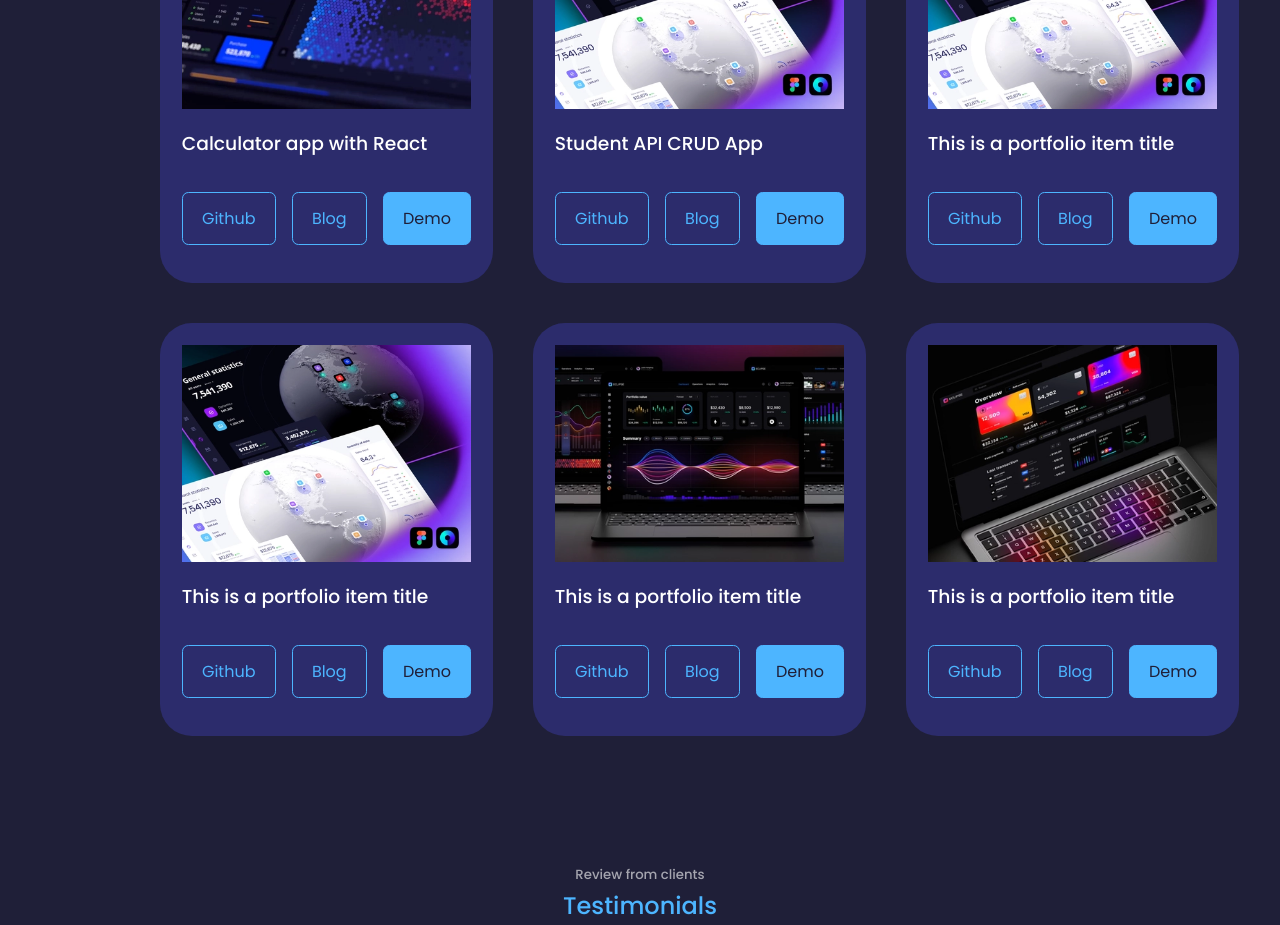
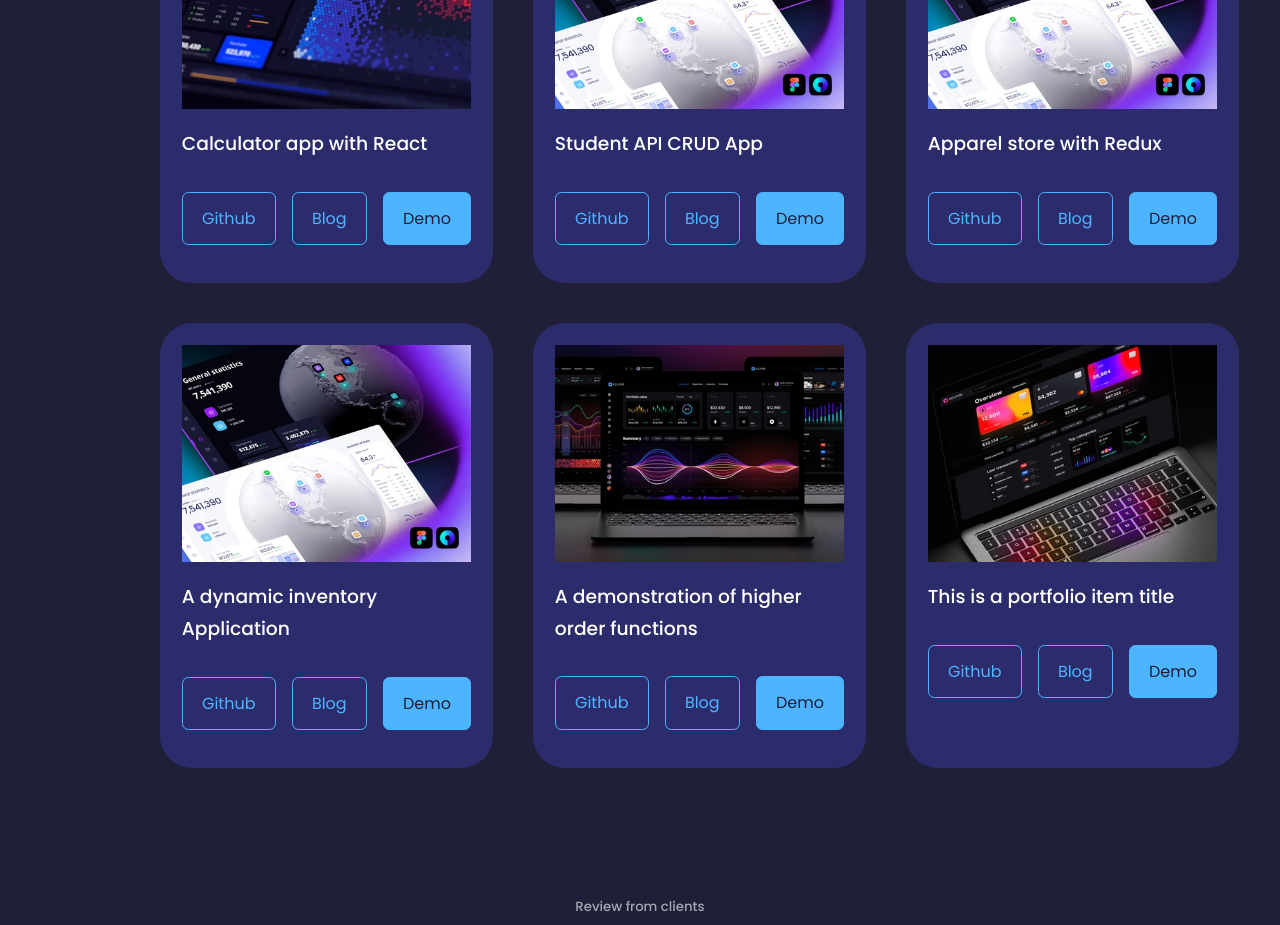
Before and after one commit to HillaryNyakundi/My-portfolio, a React (Create React App) app: page / in a window 1280 px wide. Shown: the part 3120-4045 px from the top of the page. Built offline with nearby package versions, Linux system fonts and the light colour scheme.

Commit message:
made extensive changes on the portfolio

```diff
--- a/src/components/portfolio/Portfolio.jsx
+++ b/src/components/portfolio/Portfolio.jsx
@@ -41,11 +41,11 @@ const portfolio = () => {
           <div className="portfolio__item-image">
             <img src={LAPI2} alt="" />
           </div>
-            <h3>This is a portfolio item title</h3>
+            <h3>Apparel store with Redux</h3>
             <div className="portfolio__item-cta">
-            <a href="https://github.com" className='btn' target='_blank'>Github</a>
+            <a href="https://github.com/HillaryNyakundi/redux-shop" className='btn' target='_blank'>Github</a>
             <a href="https://github.com" className='btn' target='_blank'>Blog</a>
-            <a href="https://dribbble.com/Alien_pixels" className='btn btn-primary' target='_blank'>Demo</a>
+            <a href="https://redux-shop-one-khaki.vercel.app/" className='btn btn-primary' target='_blank'>Demo</a>
             </div>
         </article>
 
@@ -53,11 +53,11 @@ const portfolio = () => {
           <div className="portfolio__item-image">
             <img src={LAPI3} alt="" />
           </div>
-            <h3>This is a portfolio item title</h3>
+            <h3>A dynamic inventory Application</h3>
             <div className="portfolio__item-cta">
-            <a href="https://github.com" className='btn' target='_blank'>Github</a>
+            <a href="https://github.com/HillaryNyakundi/my-inventory" className='btn' target='_blank'>Github</a>
             <a href="https://github.com" className='btn' target='_blank'>Blog</a>
-            <a href="https://dribbble.com/Alien_pixels" className='btn btn-primary' target='_blank'>Demo</a>
+            <a href="https://my-inventory-six.vercel.app/" className='btn btn-primary' target='_blank'>Demo</a>
             </div>
         </article>
 
@@ -65,11 +65,11 @@ const portfolio = () => {
           <div className="portfolio__item-image">
             <img src={LAPI4} alt="" />
           </div>
-            <h3>This is a portfolio item title</h3>
+            <h3>A demonstration of higher order functions</h3>
             <div className="portfolio__item-cta">
-            <a href="https://github.com" className='btn' target='_blank'>Github</a>
+            <a href="https://github.com/HillaryNyakundi/JavaScript-refresher" className='btn' target='_blank'>Github</a>
             <a href="https://github.com" className='btn' target='_blank'>Blog</a>
-            <a href="https://dribbble.com/Alien_pixels" className='btn btn-primary' target='_blank'>Demo</a>
+            <a href="https://java-script-refresher.vercel.app/" className='btn btn-primary' target='_blank'>Demo</a>
             </div>
         </article>
 
@@ -79,9 +79,9 @@ const portfolio = () => {
           </div>
             <h3>This is a portfolio item title</h3>
             <div className="portfolio__item-cta">
-            <a href="https://github.com" className='btn' target='_blank'>Github</a>
+            <a href="https://github.com/HillaryNyakundi/GuarantorsGuard" className='btn' target='_blank'>Github</a>
             <a href="https://github.com" className='btn' target='_blank'>Blog</a>
-            <a href="https://dribbble.com/Alien_pixels" className='btn btn-primary' target='_blank'>Demo</a>
+            <a href="https://guarantorguard.vercel.app/" className='btn btn-primary' target='_blank'>Demo</a>
             </div>
         </article>
       </div>
```
